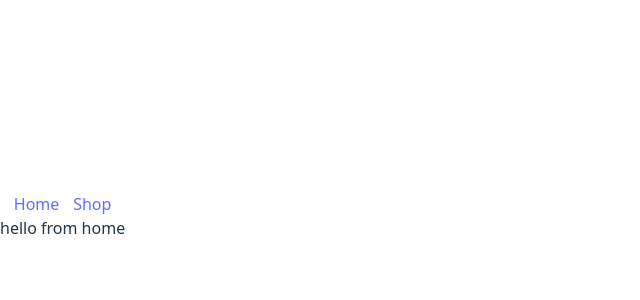
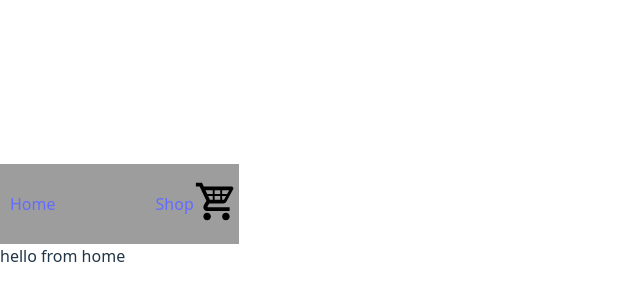
Before and after one commit to waitegeoff2/shopping-cart, a React (Vite) app: page / in a window 1280 px wide. Shown: the part 184-484 px from the top of the page, without its empty margins (0-640 px from the left). Built offline with nearby package versions, Linux system fonts and the light colour scheme.

Commit message:
Update items array when fetching API in shop

```diff
--- a/src/components/navbar/NavBar.css
+++ b/src/components/navbar/NavBar.css
@@ -1,4 +1,18 @@
 .navBar {
     display: flex;
-    justify-content: space-evenly;
+    justify-content: space-between;
+    align-items: center;
+    background-color: rgb(157, 157, 157);
+    height: 10vh;
 }
+
+.icon {
+    width: 45px;
+    height: auto;
+}
+
+.navLinks {
+    display: flex;
+    gap: 100px;
+    margin-left: 10px;
+}
--- a/src/components/navbar/NavBar.jsx
+++ b/src/components/navbar/NavBar.jsx
@@ -1,12 +1,20 @@
 import './NavBar.css'
 import { Link } from 'react-router-dom'
+import shoppingcart from '../../assets/cart-variant.svg'
 
 export default function NavBar () {
     return (
         <>
             <div className="navBar">
-                <Link to ="/">Home</Link>
-                <Link to ="shop">Shop</Link>
+                <div className="navLinks">
+                    <Link to ="/">Home</Link>
+                    <Link to ="shop">Shop</Link>
+                </div>
+                <div className="navCart">
+                    <img className="icon" src={shoppingcart} />
+                </div>
+                {/* CART */}
+                {/* CHECKOUT */}
             </div>
         </>
     )
--- a/src/pages/shop/Shop.jsx
+++ b/src/pages/shop/Shop.jsx
@@ -14,10 +14,12 @@ export default function Shop() {
         }
         return response.json();
       })
-      .then((response) => console.log(response))
+      .then((response) => setProducts(response))
       .catch((error) => setError(error))
       .finally(() => setLoading(false));
   }, []);
+
+  console.log(products)
 
 
   //ADD ERROR AND LOADING LOGIC
```
Also changed, not shown: src/assets/cart-variant.svg (added).
